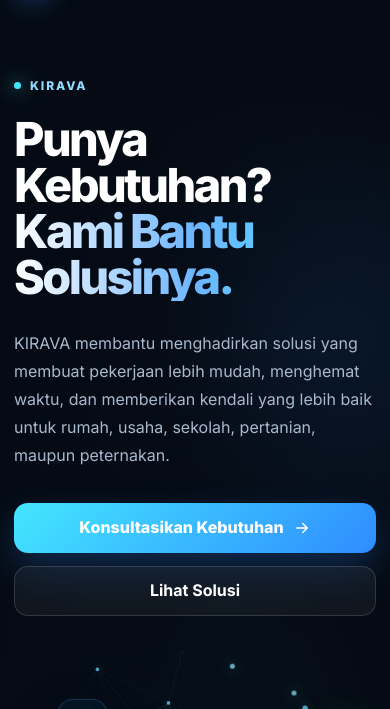
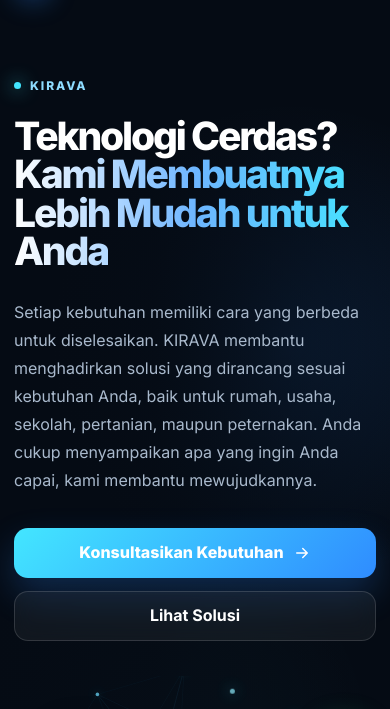
Before and after one commit to andy8383/kirava.id, a website: page index.html in a window 390 px wide. Shown: the part 59-768 px from the top of the page. Drawn offline with Linux system fonts and the light colour scheme.

Commit message:
refactor: update hero section copy and styling
Refine website messaging to be more descriptive and adjust the hero title font size for improved responsiveness.

```diff
--- a/index.html
+++ b/index.html
@@ -8,7 +8,7 @@
     <title>KIRAVA — Solusi Teknologi untuk Kebutuhan Nyata</title>
 
     <meta name="description"
-          content="KIRAVA membantu menghadirkan solusi yang membuat pekerjaan lebih mudah untuk rumah, usaha, sekolah, pertanian, dan peternakan.">
+          content="Setiap kebutuhan memiliki cara yang berbeda untuk diselesaikan. KIRAVA membantu menghadirkan solusi yang dirancang sesuai kebutuhan Anda, baik untuk rumah, usaha, sekolah, pertanian, maupun peternakan. Anda cukup menyampaikan apa yang ingin Anda capai, kami membantu mewujudkannya.">
     <meta name="keywords"
           content="KIRAVA, teknologi, AI, IoT, smart farming, smart livestock, smart home, education technology, business technology, kirava.id">
     <meta name="author" content="KIRAVA">
@@ -1316,7 +1316,7 @@
             }
 
             .hero-title {
-                font-size: clamp(40px, 12vw, 56px);
+                font-size: clamp(30px, 10vw, 45px);
             }
 
             .hero-description {
@@ -1535,12 +1535,12 @@
                     </div>
 
                     <h1 class="hero-title">
-                        Punya Kebutuhan?
-                        <span>Kami Bantu Solusinya.</span>
+                        Teknologi Cerdas?
+                        <span>Kami Membuatnya Lebih Mudah untuk Anda</span>
                     </h1>
 
                     <p class="hero-description">
-                        KIRAVA membantu menghadirkan solusi yang membuat pekerjaan lebih mudah, menghemat waktu, dan memberikan kendali yang lebih baik untuk rumah, usaha, sekolah, pertanian, maupun peternakan.
+                        Setiap kebutuhan memiliki cara yang berbeda untuk diselesaikan. KIRAVA membantu menghadirkan solusi yang dirancang sesuai kebutuhan Anda, baik untuk rumah, usaha, sekolah, pertanian, maupun peternakan. Anda cukup menyampaikan apa yang ingin Anda capai, kami membantu mewujudkannya.
                     </p>
 
                     <div class="hero-actions">
@@ -2007,13 +2007,6 @@
         <div class="container footer-inner">
             <div>
                 <div class="footer-brand">KIRAVA</div>
-                <div class="footer-copy">Solusi teknologi untuk kebutuhan nyata.</div>
-            </div>
-
-            <div class="footer-links">
-                <a href="#solusi">Solusi</a>
-                <a href="#tentang">Tentang</a>
-                <a href="#kontak">Kontak</a>
             </div>
 
             <div class="footer-copy">
```
